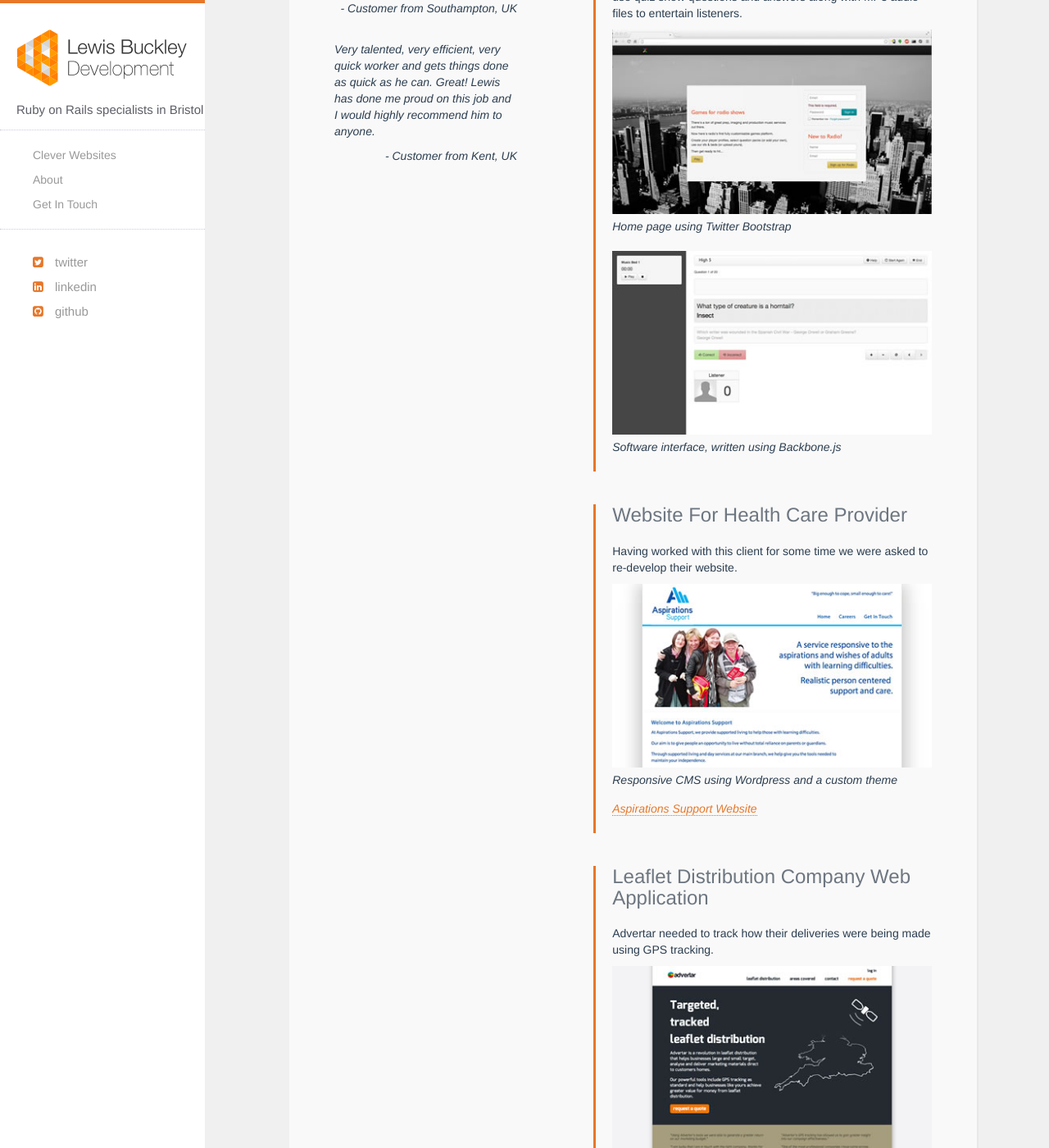
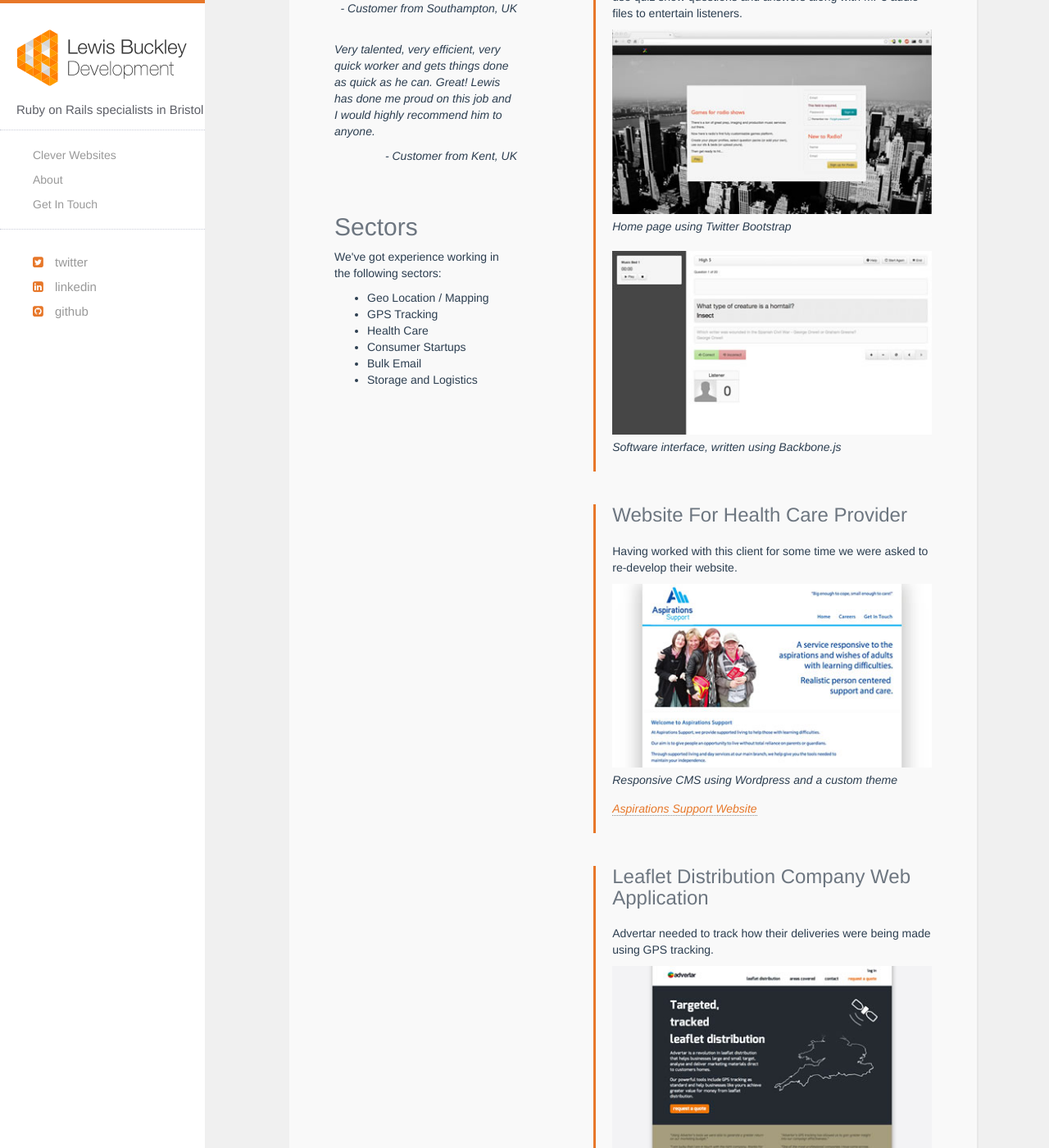
Before and after one commit to lewispb/lewispb.github.io, a Jekyll site: the page built from clever-websites.html, in a window 1280 px wide and 1400 px high, scrolled down 537 px. Shown: the whole window at 82% size. Built offline with Jekyll 4.4.1, drawn with Linux system fonts in a browser that asks for light colours; nearby versions of some CDN libraries; Markdown is read by kramdown in place of the engine named in the settings.

```diff
--- a/clever-websites.html
+++ b/clever-websites.html
@@ -20,6 +20,18 @@ title: Lewis Buckley Development - Clever Websites - Ruby on Rails - Bristol
                         <p>Very talented, very efficient, very quick worker and gets things done as quick as he can. Great! Lewis has done me proud on this job and I would highly recommend him to anyone.</p>
                         <p class="author">- Customer from Kent, UK</p>
                     </div>
+                </div>
+                <div class='section cf'>
+                    <h2>Sectors</h2>
+                    <p>We've got experience working in the following sectors:</p>
+                    <ul>
+                        <li>Geo Location / Mapping</li>
+                        <li>GPS Tracking</li>
+                        <li>Health Care</li>
+                        <li>Consumer Startups</li>
+                        <li>Bulk Email</li>
+                        <li>Storage and Logistics</li>
+                    </ul>
                 </div>
             </div>
             <div class="col-md-7 col-md-offset-1">
```
Also changed, not shown: other parts of clever-websites.html (+1 -0 lines), _includes/header.html (+8 -0 lines), 10 other files.
